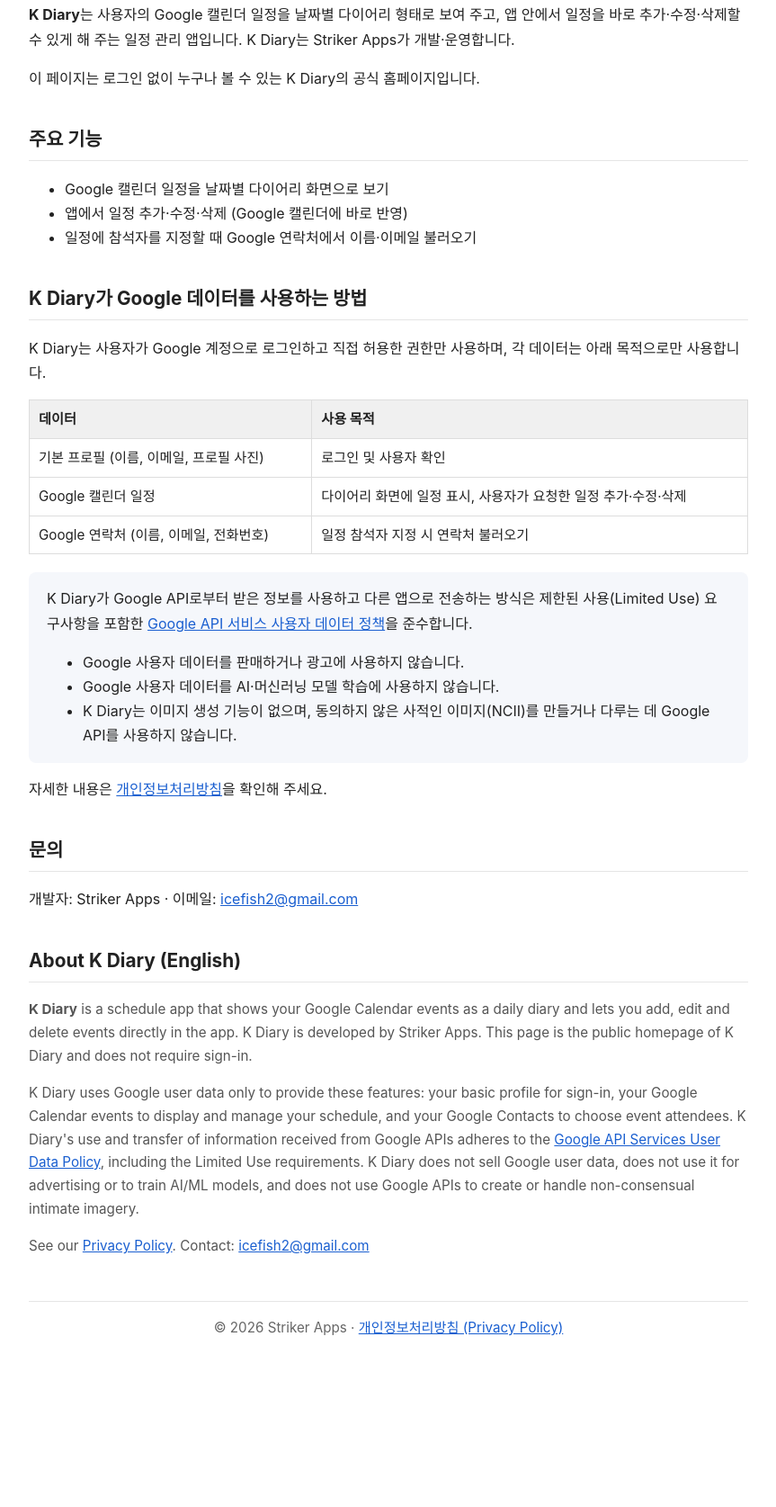
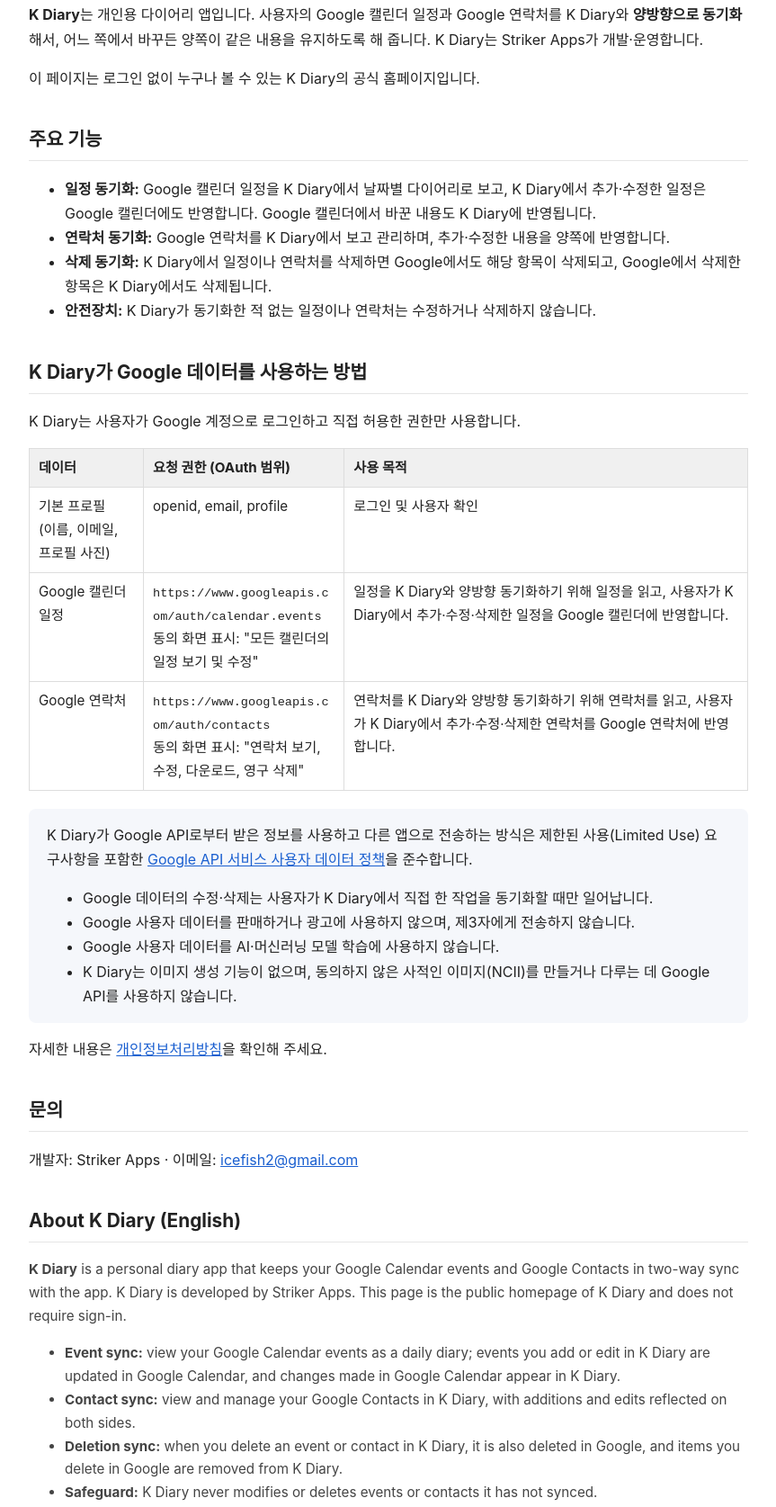
Before and after one commit to Striker1-Kim/my-app-home, a plain HTML site: page index.html in a window 1280 px wide. Shown: the part 238-1913 px from the top of the page at 90% size, without its empty margins (208-1071 px from the left). Before the commit the page ends 1787 px from the top, so only its background shows below. Drawn offline with Linux system fonts and the light colour scheme.

Commit message:
Update index.html

```diff
--- a/index.html
+++ b/index.html
@@ -4,12 +4,11 @@
   <meta charset="UTF-8">
   <meta name="viewport" content="width=device-width, initial-scale=1.0">
   <meta name="google-site-verification" content="ksBodUpfbVDUmyDkHqPi8kyS4dDVEO9HxJANt_OQoXw" />
-  <meta name="description" content="K Diary는 Google 캘린더 일정을 한눈에 보고 관리할 수 있는 다이어리 앱입니다.">
+  <meta name="description" content="K Diary는 Google 캘린더 일정과 연락처를 개인용 다이어리 앱과 양방향으로 동기화하는 앱입니다.">
   <title>K Diary</title>
   <style>
     body { font-family: -apple-system, BlinkMacSystemFont, "Segoe UI", "Malgun Gothic", "Apple SD Gothic Neo", sans-serif; line-height: 1.7; max-width: 800px; margin: 0 auto; padding: 40px 20px 60px; color: #222; }
     header { text-align: center; margin-bottom: 32px; }
-    header img { width: 96px; height: 96px; }
     h1 { font-size: 2.2rem; margin: 12px 0 4px; }
     .tagline { color: #555; font-size: 1.1rem; margin: 0; }
     h2 { font-size: 1.3rem; border-bottom: 1px solid #e5e5e5; padding-bottom: 6px; margin-top: 36px; }
@@ -17,7 +16,8 @@
     table { border-collapse: collapse; width: 100%; font-size: 0.95rem; }
     th, td { border: 1px solid #ddd; padding: 8px 10px; text-align: left; vertical-align: top; }
     th { background: #f0f0f0; }
-    .en { color: #555; font-size: 0.95rem; }
+    code { font-size: 0.85rem; word-break: break-all; }
+    .en { color: #444; font-size: 0.95rem; }
     footer { margin-top: 48px; padding-top: 16px; border-top: 1px solid #e5e5e5; text-align: center; font-size: 0.95rem; color: #666; }
     a { color: #1a5fd0; }
   </style>
@@ -26,31 +26,44 @@
 
   <header>
     <h1>K Diary</h1>
-    <p class="tagline">Google 캘린더 일정을 다이어리처럼 보고 관리하는 앱</p>
+    <p class="tagline">Google 캘린더 일정과 연락처를 내 다이어리와 양방향으로 동기화하는 앱</p>
   </header>
 
   <h2>K Diary 소개</h2>
   <p>
-    <strong>K Diary</strong>는 사용자의 Google 캘린더 일정을 날짜별 다이어리 형태로 보여 주고,
-    앱 안에서 일정을 바로 추가·수정·삭제할 수 있게 해 주는 일정 관리 앱입니다.
+    <strong>K Diary</strong>는 개인용 다이어리 앱입니다. 사용자의 Google 캘린더 일정과 Google 연락처를
+    K Diary와 <strong>양방향으로 동기화</strong>해서, 어느 쪽에서 바꾸든 양쪽이 같은 내용을 유지하도록 해 줍니다.
     K Diary는 Striker Apps가 개발·운영합니다.
   </p>
   <p>이 페이지는 로그인 없이 누구나 볼 수 있는 K Diary의 공식 홈페이지입니다.</p>
 
   <h2>주요 기능</h2>
   <ul>
-    <li>Google 캘린더 일정을 날짜별 다이어리 화면으로 보기</li>
-    <li>앱에서 일정 추가·수정·삭제 (Google 캘린더에 바로 반영)</li>
-    <li>일정에 참석자를 지정할 때 Google 연락처에서 이름·이메일 불러오기</li>
+    <li><strong>일정 동기화:</strong> Google 캘린더 일정을 K Diary에서 날짜별 다이어리로 보고, K Diary에서 추가·수정한 일정은 Google 캘린더에도 반영합니다. Google 캘린더에서 바꾼 내용도 K Diary에 반영됩니다.</li>
+    <li><strong>연락처 동기화:</strong> Google 연락처를 K Diary에서 보고 관리하며, 추가·수정한 내용을 양쪽에 반영합니다.</li>
+    <li><strong>삭제 동기화:</strong> K Diary에서 일정이나 연락처를 삭제하면 Google에서도 해당 항목이 삭제되고, Google에서 삭제한 항목은 K Diary에서도 삭제됩니다.</li>
+    <li><strong>안전장치:</strong> K Diary가 동기화한 적 없는 일정이나 연락처는 수정하거나 삭제하지 않습니다.</li>
   </ul>
 
   <h2>K Diary가 Google 데이터를 사용하는 방법</h2>
-  <p>K Diary는 사용자가 Google 계정으로 로그인하고 직접 허용한 권한만 사용하며, 각 데이터는 아래 목적으로만 사용합니다.</p>
+  <p>K Diary는 사용자가 Google 계정으로 로그인하고 직접 허용한 권한만 사용합니다.</p>
   <table>
-    <tr><th>데이터</th><th>사용 목적</th></tr>
-    <tr><td>기본 프로필 (이름, 이메일, 프로필 사진)</td><td>로그인 및 사용자 확인</td></tr>
-    <tr><td>Google 캘린더 일정</td><td>다이어리 화면에 일정 표시, 사용자가 요청한 일정 추가·수정·삭제</td></tr>
-    <tr><td>Google 연락처 (이름, 이메일, 전화번호)</td><td>일정 참석자 지정 시 연락처 불러오기</td></tr>
+    <tr><th>데이터</th><th>요청 권한 (OAuth 범위)</th><th>사용 목적</th></tr>
+    <tr>
+      <td>기본 프로필<br>(이름, 이메일, 프로필 사진)</td>
+      <td>openid, email, profile</td>
+      <td>로그인 및 사용자 확인</td>
+    </tr>
+    <tr>
+      <td>Google 캘린더 일정</td>
+      <td><code>https://www.googleapis.com/auth/calendar.events</code><br>동의 화면 표시: "모든 캘린더의 일정 보기 및 수정"</td>
+      <td>일정을 K Diary와 양방향 동기화하기 위해 일정을 읽고, 사용자가 K Diary에서 추가·수정·삭제한 일정을 Google 캘린더에 반영합니다.</td>
+    </tr>
+    <tr>
+      <td>Google 연락처</td>
+      <td><code>https://www.googleapis.com/auth/contacts</code><br>동의 화면 표시: "연락처 보기, 수정, 다운로드, 영구 삭제"</td>
+      <td>연락처를 K Diary와 양방향 동기화하기 위해 연락처를 읽고, 사용자가 K Diary에서 추가·수정·삭제한 연락처를 Google 연락처에 반영합니다.</td>
+    </tr>
   </table>
 
   <div class="box" style="margin-top:20px;">
@@ -60,7 +73,8 @@
       <a href="https://developers.google.com/terms/api-services-user-data-policy" target="_blank" rel="noopener">Google API 서비스 사용자 데이터 정책</a>을 준수합니다.
     </p>
     <ul style="margin-bottom:0;">
-      <li>Google 사용자 데이터를 판매하거나 광고에 사용하지 않습니다.</li>
+      <li>Google 데이터의 수정·삭제는 사용자가 K Diary에서 직접 한 작업을 동기화할 때만 일어납니다.</li>
+      <li>Google 사용자 데이터를 판매하거나 광고에 사용하지 않으며, 제3자에게 전송하지 않습니다.</li>
       <li>Google 사용자 데이터를 AI·머신러닝 모델 학습에 사용하지 않습니다.</li>
       <li>K Diary는 이미지 생성 기능이 없으며, 동의하지 않은 사적인 이미지(NCII)를 만들거나 다루는 데 Google API를 사용하지 않습니다.</li>
     </ul>
@@ -74,15 +88,22 @@
   <h2 lang="en">About K Diary (English)</h2>
   <div class="en" lang="en">
     <p>
-      <strong>K Diary</strong> is a schedule app that shows your Google Calendar events as a daily diary
-      and lets you add, edit and delete events directly in the app. K Diary is developed by Striker Apps.
+      <strong>K Diary</strong> is a personal diary app that keeps your Google Calendar events and Google Contacts
+      in two-way sync with the app. K Diary is developed by Striker Apps.
       This page is the public homepage of K Diary and does not require sign-in.
     </p>
+    <ul>
+      <li><strong>Event sync:</strong> view your Google Calendar events as a daily diary; events you add or edit in K Diary are updated in Google Calendar, and changes made in Google Calendar appear in K Diary.</li>
+      <li><strong>Contact sync:</strong> view and manage your Google Contacts in K Diary, with additions and edits reflected on both sides.</li>
+      <li><strong>Deletion sync:</strong> when you delete an event or contact in K Diary, it is also deleted in Google, and items you delete in Google are removed from K Diary.</li>
+      <li><strong>Safeguard:</strong> K Diary never modifies or deletes events or contacts it has not synced.</li>
+    </ul>
     <p>
-      K Diary uses Google user data only to provide these features: your basic profile for sign-in,
-      your Google Calendar events to display and manage your schedule, and your Google Contacts
-      to choose event attendees. K Diary's use and transfer of information received from Google APIs
-      adheres to the <a href="https://developers.google.com/terms/api-services-user-data-policy" target="_blank" rel="noopener">Google API Services User Data Policy</a>,
+      K Diary requests the <code>calendar.events</code> scope ("See and edit events on all your calendars") and the
+      <code>contacts</code> scope ("See, edit, download, and permanently delete your contacts") only to provide this two-way sync.
+      Changes and deletions in your Google account happen only as a result of actions you take in K Diary.
+      K Diary's use and transfer of information received from Google APIs adheres to the
+      <a href="https://developers.google.com/terms/api-services-user-data-policy" target="_blank" rel="noopener">Google API Services User Data Policy</a>,
       including the Limited Use requirements. K Diary does not sell Google user data, does not use it for advertising
       or to train AI/ML models, and does not use Google APIs to create or handle non-consensual intimate imagery.
     </p>
```
